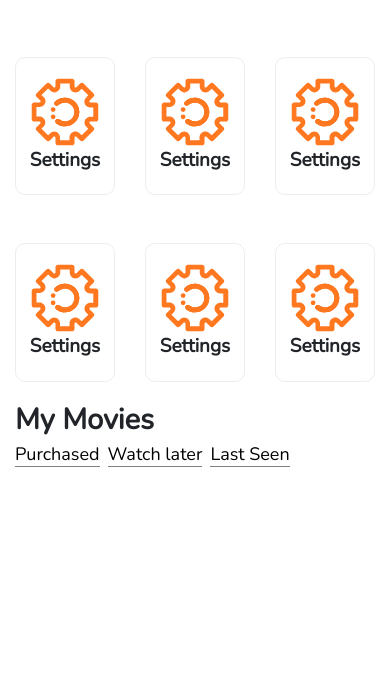
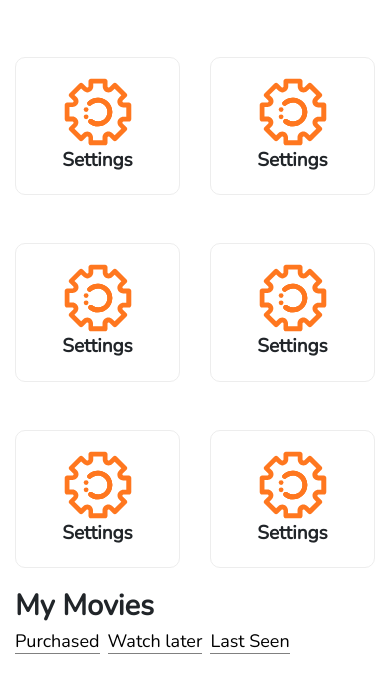
Before and after one commit to jasper-kollinz/jasper-kollinz.github.io, a plain HTML site: page profile.html in a window 390 px wide. Shown: the part 797-1490 px from the top of the page. Drawn offline with nearby package versions, Linux system fonts and the light colour scheme.

Commit message:
settings icons in profile r responsive

```diff
--- a/profile.html
+++ b/profile.html
@@ -74,7 +74,7 @@
             </div>
         </div>
             <div class="row ">
-                <div class="col-md-2 col-4  mt-5" >
+                <div class="col-6 col-sm-3 col-md-2  mt-5" >
                     <div class="setInner d-flex flex-column" style="border-radius:10px ">
                         <div class="imgContainer d-flex justify-content-center">
                             <img src="images/profile/settings.svg" class="mx-auto " alt=""  style="max-width: 68px;min-height: 68px;">
@@ -82,7 +82,7 @@
                         <span class="activate settings  text-center">Settings</span>
                     </div>
                 </div>
-                <div class="col-md-2 col-4  mt-5" >
+                <div class="col-6 col-sm-3 col-md-2  mt-5" >
                     <div class="setInner d-flex flex-column" style="border-radius:10px ">
                         <div class="imgContainer d-flex justify-content-center">
                             <img src="images/profile/settings.svg" class="mx-auto " alt=""  style="max-width: 68px;min-height: 68px;">
@@ -90,7 +90,7 @@
                         <span class="activate settings  text-center">Settings</span>
                     </div>
                 </div>
-                <div class="col-md-2 col-4  mt-5" >
+                <div class="col-6 col-sm-3 col-md-2  mt-5" >
                     <div class="setInner d-flex flex-column" style="border-radius:10px ">
                         <div class="imgContainer d-flex justify-content-center">
                             <img src="images/profile/settings.svg" class="mx-auto " alt=""  style="max-width: 68px;min-height: 68px;">
@@ -98,7 +98,7 @@
                         <span class="activate settings  text-center">Settings</span>
                     </div>
                 </div>
-                <div class="col-md-2 col-4  mt-5" >
+                <div class="col-6 col-sm-3 col-md-2  mt-5" >
                     <div class="setInner d-flex flex-column" style="border-radius:10px ">
                         <div class="imgContainer d-flex justify-content-center">
                             <img src="images/profile/settings.svg" class="mx-auto " alt="" style="max-width: 68px;min-height: 68px;">
@@ -106,7 +106,7 @@
                         <span class="activate settings  text-center">Settings</span>
                     </div>
                 </div>
-                <div class="col-md-2 col-4  mt-5" >
+                <div class="col-6 col-sm-3 col-md-2  mt-5" >
                     <div class="setInner d-flex flex-column" style="border-radius:10px ">
                         <div class="imgContainer d-flex justify-content-center">
                             <img src="images/profile/settings.svg" class="mx-auto " alt=""  style="max-width: 68px;min-height: 68px;">
@@ -114,7 +114,7 @@
                         <span class="activate settings  text-center">Settings</span>
                     </div>
                 </div>
-                <div class="col-md-2 col-4  mt-5" >
+                <div class="col-6 col-sm-3 col-md-2  mt-5" >
                     <div class="setInner d-flex flex-column" style="border-radius:10px ">
                         <div class="imgContainer d-flex justify-content-center">
                             <img src="images/profile/settings.svg" class="mx-auto " alt=""  style="max-width: 68px;min-height: 68px;">
```
